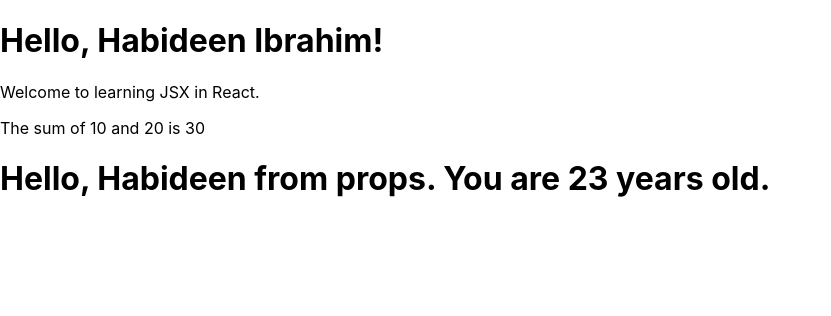
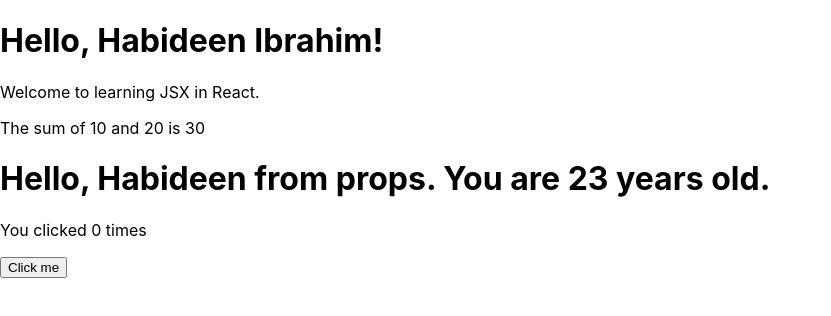
Before and after one commit to habideen/react_js_tutorial, a React (Create React App) app: page / in a window 1280 px wide. Shown: the top 316 px of the page, without its empty margins (0-831 px from the left). Built offline with nearby package versions, Linux system fonts and the light colour scheme.

Commit message:
counter with useState

```diff
--- a/src/App.js
+++ b/src/App.js
@@ -1,5 +1,6 @@
 import './App.css';
 import Greeting from './Greeting';
+import Counter from './Counter';
 
 function App() {
   const name = "Habideen Ibrahim";
@@ -12,6 +13,7 @@
       <p>The sum of 10 and 20 is {10 + 20}</p>
 
       <Greeting name="Habideen from props" age="23" />
+      <Counter />
     </div>
   );
 }
--- /dev/null
+++ b/src/Counter.js
@@ -0,0 +1,13 @@
+import React, {useState} from "react";
+
+function Counter() {
+  const [count, setCount] = useState(0);
+  return (
+    <div>
+      <p>You clicked {count} times</p>
+      <button onClick={() => setCount(count +1)}>Click me</button>
+    </div>
+  );
+}
+
+export default Counter;
```
